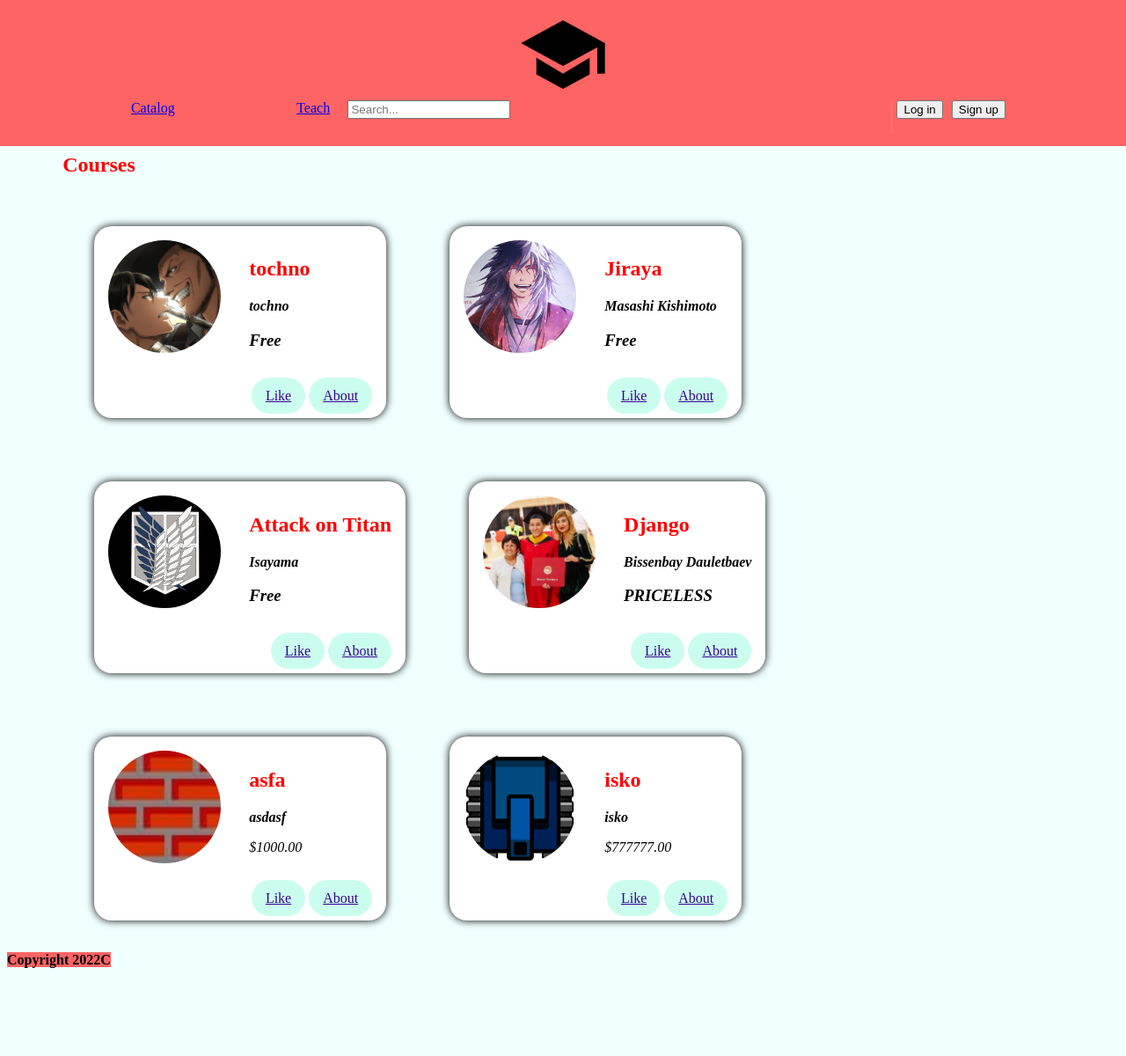
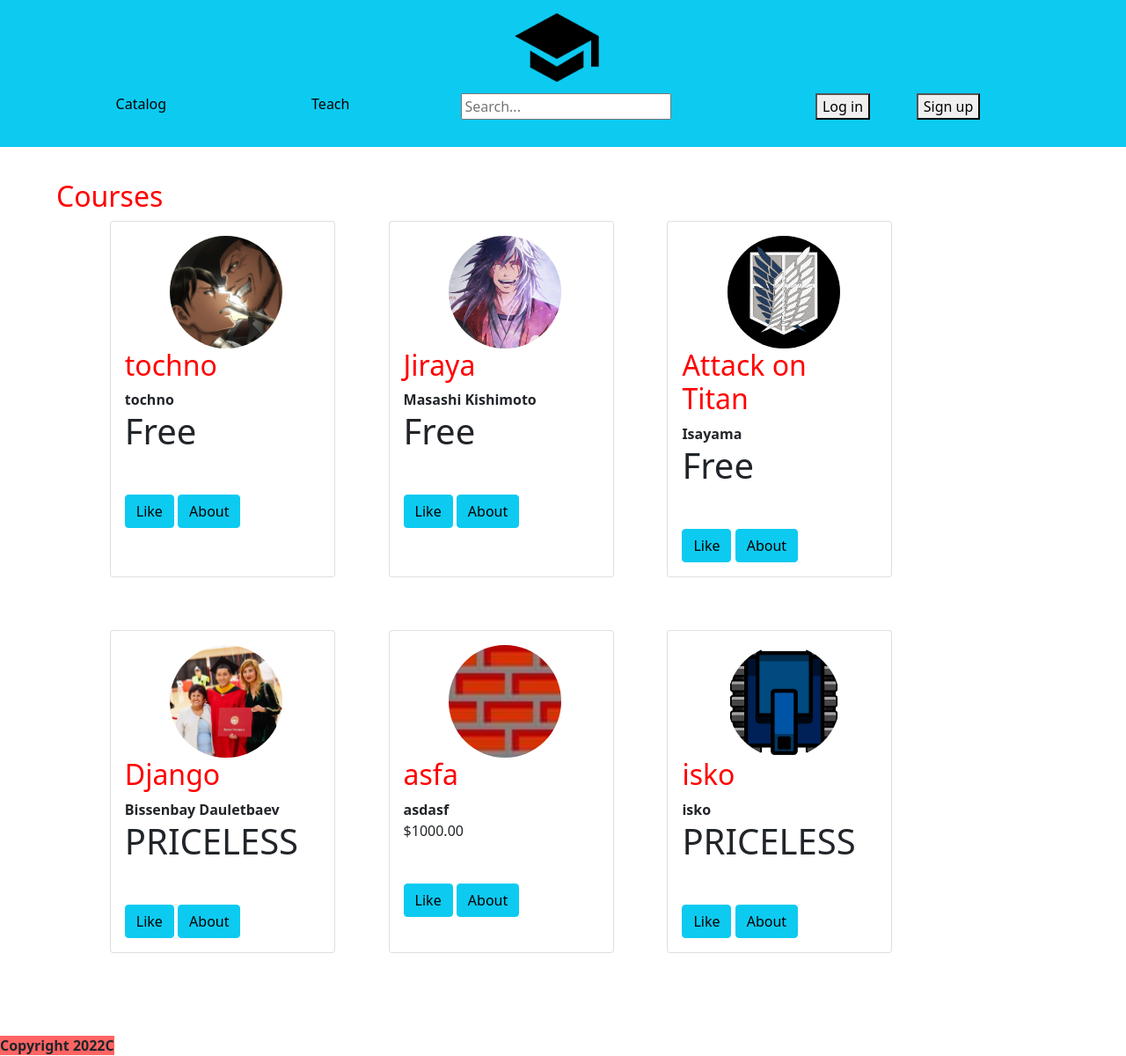
Before and after one commit to sdu-be-22/GNYDA, a Django app: page / in a window 1280 px wide. Shown: the whole page at 88% size. Before the commit the page ends 1100 px from the top, so only its background shows below. Run offline with Django 4.2, Linux system fonts and the light colour scheme; data comes from the database, SQL or seed files in the repository; both versions use the stored data as it was after the commit; some libraries are stand-ins or nearby versions.

Commit message:
front_edit

```diff
--- a/etudkz/main/static/main/header.css
+++ b/etudkz/main/static/main/header.css
@@ -5,33 +5,93 @@
 .nav {
     padding: 15px;
     text-align: center;
-    display: block;
-    background-color: #ff6464;
+    display: flex;
+    justify-content: center;
+    background-color: #0dcaf0;
+}
+
+.main {
+    margin-bottom: 50px;
+}
+
+.card-img-top {
+    max-width: 8rem;
+    max-height: 8rem;
 }
 
 .divider {
-    background-color: darkgray;
+    /* background-color: darkgray; */
     width: 1px;
-    margin-left: 36%;
+    /* margin-left */
 }
 
 .reg {
     margin-left: 10px;
+    min-width: 100px;
+}
+
+a:hover {
+    color: aquamarine;
+}
+
+a:link {
+    text-decoration: none;
+}
+
+.button:hover {
+    color: white;
+}
+
+a:hover {
+    color: aquamarine;
 }
 
 a {
-    margin-top: 10px;
+    /* margin-top: 10px; */
+    text-decoration: none;
+    color: aliceblue;
 }
 
 li {
     margin-top: 0;
-    margin-left: 11%;
+    margin-left: 5%;
 }
 
 .lgin {
     margin-left: 5px;
+    min-width: 100px;
 }
 
 ul {
     list-style-type: none;
 }
+
+
+/*
+.divider {
+    margin-right: 1000px;
+} */
+
+.header_center {
+    display: flex;
+}
+
+.nnn {
+    display: flex;
+    justify-content: center;
+    text-align: center;
+    width: 300px;
+    height: 100%;
+}
+
+.n1 {
+    margin-right: 50%;
+}
+
+.n2 {
+    margin-left: 20px;
+}
+
+.nnn_3 {
+    padding-left: 150px;
+}
--- a/etudkz/main/static/main/test.css
+++ b/etudkz/main/static/main/test.css
@@ -12,9 +12,9 @@ h2 {
 }
 
 ol {
-    list-style: none;
-    margin: 0;
-    padding: 0;
+    /* list-style: none; */
+    /* margin: 0; */
+    /* padding: 0; */
     display: flex;
     flex-wrap: wrap;
 }
@@ -85,3 +85,7 @@ ul {
 li {
     list-style-type: none;
 }
+
+.header_center {
+    display: flex;
+}
--- a/etudkz/main/templates/main/Card.html
+++ b/etudkz/main/templates/main/Card.html
@@ -1,30 +1,28 @@
-{% include 'main/header.html' %}
-
-{% load static %}
-
-{% block card %}
+{% include 'main/header.html' %} {% load static %} {% block card %}
 
 <main>
     <section>
         <h2>Courses</h2>
-            <ol>
+        <ol style="padding: 0; margin-bottom: 2rem;">
             {% for course in courses %}
-                    <li class="meetup-item">
+            <!-- <div class="card-group"> -->
+            <li class="card" style="width: 16rem; margin-bottom: 5%;">
                 <article>
                     {% if request.user.username == course.teacher or request.user.is_superuser %}
-                            <a href="{% url 'delete'  courseid=course.id %}">X</a>
-                        {% endif %}
-                            <div class="meetup-summary">
-                                <div class="meetup-image">
-                                    <img src="{%static course.icon%}" , alt="src">
+                    <a href="{% url 'delete'  courseid=course.id %}">X</a> {% endif %}
+                    <div class=" card-body">
+                        <div class="card-img-top meetup-image">
+                            <img src="{%static course.icon%}" style="margin-left: 40%;" alt="src">
                         </div>
-                                <div class="meetup-details">
+                        <div class="card-title">
                             <h2>{{ course.coursename }}</h2>
                             <address>
                                         <strong>{{ course.teacher }}</strong>
                                             {% if  course.teacher  == 'Yerbol Baygaraev' %}
                                                 <h1>PRICELESS</h1>
                                             {% elif  course.teacher  == 'Bissenbay Dauletbaev' %}
+                                                <h1>PRICELESS</h1>
+                                            {% elif  course.teacher  == 'isko' %}
                                                 <h1>PRICELESS</h1>
                                             {% elif course.price == 0 %}
                                                 <h1>Free</h1>
@@ -36,25 +34,22 @@
                         </div>
                     </div>
 
-                            <div class="meetup-actions">
+                    <div class="card-body">
                         {% if request.user in course.added.all %}
-                                <a class="btn" href="{% url 'like' course.id %}">Dislike</a>
-                                {% else %}
-                                <a class="btn" href="{% url 'like' course.id %}" >Like</a>
-                                {% endif %}
-                                <a href="/{{course.pk}}" class="btn">
+                        <a class="btn btn-info" href="{% url 'like' course.id %}">Dislike</a> {% else %}
+                        <a class="btn btn-info" href="{% url 'like' course.id %}">Like</a> {% endif %}
+                        <a href="/{{course.pk}}" class="btn btn-info">
                                 About
                                 </a>
                     </div>
                 </article>
             </li>
             {% endfor %}
+            <!-- </div> -->
         </ol>
+
     </section>
 </main>
 
 
-{% endblock %}
-
-
-{% include 'main/Footer.html' %}
+{% endblock %} {% include 'main/Footer.html' %}
--- a/etudkz/main/templates/main/header.html
+++ b/etudkz/main/templates/main/header.html
@@ -2,33 +2,43 @@
 
 <head>
     <script src="https://kit.fontawesome.com/d6626765ab.js" crossorigin="anonymous"></script>
+    <link href="https://cdn.jsdelivr.net/npm/bootstrap@5.0.2/dist/css/bootstrap.min.css" rel="stylesheet">
 </head>
 
 <body>
-    <nav class="nav" style="margin: -1%">
+    <div class="main">
+
+        <div class="nav" style="margin: -1%">
             <span>
             <a  href="/html/"><img class="logo" src=" {% static 'main/logo.png' %} "></a>
-    <ol>
-        <li><a href="/">Catalog</a></li>
+        <div class = "header_center">
+            <div class="test1 nnn">
+                <li class="n1"><a href="/" style="color:black;" onmouseover="this.style.color='gray';" onmouseout="this.style.color='black';">Catalog</a></li>
                 {% if request.user.is_authenticated and not request.user.is_superuser %}
-            <li><a href="{% url 'learn'%}">Learning</a></li>
+                    <li class="n1"><a href="{% url 'learn'%}" style="color:black;">Learning</a></li>
                 {% endif %}
-        <li><a href="/teach/">Teach</a></li>
+                <li class="n1"><a href="/teach/" style="color:black;" onmouseover="this.style.color='gray';" onmouseout="this.style.color='black';">Teach</a></li>
+
+            </div>
+            <div class="nnn">
                 <form action="{% url 'searching' %}" method="post">
                     {% csrf_token %}
                 <li><input type="search" placeholder="Search..." name = 'name'></li>
                 </form>
+            </div>
             <div class="divider"></div>
-
+            <div class="nnn nnn_3">
                 {% if request.user.is_authenticated %}
-            <li class="lgin"> <a id ='' href="/account"><button>{{ request.user.username }}</button></a></li>
-            <li class="reg"> <a href="{% url 'logout' %}"><button>logout</button> </a></li>
+                    <li class="lgin n2"> <a id ='' href="/account"><button>{{ request.user.username }}</button></a></li>
+                    <li class="reg n2"> <a href="{% url 'logout' %}"><button>logout</button> </a></li>
                 {% else %}
-            <li class="lgin"> <a href="/teach/login"><button>Log in</button></a></li>
-            <li class="reg"> <a href="/teach/test"><button>Sign up</button> </a></li>
+                    <li class="lgin n2"> <a href="/teach/login"><button>Log in</button></a></li>
+                    <li class="reg n2"> <a href="/teach/test"><button>Sign up</button> </a></li>
                 {% endif %}
-    </ol>
+            </div>
+        </div>
         </span>
-    </nav>
+        </div>
+    </div>
 </body>
 {% endblock %}
--- a/etudkz/teach/static/accounts.css
+++ b/etudkz/teach/static/accounts.css
@@ -1,9 +1,11 @@
 .main {
     padding: 40px;
 }
-.nav1{
+
+.nav1 {
     width: 300px;
 }
+
 .nav2 {
     display: flex;
     justify-content: center;
```
Also changed, not shown: etudkz/db.sqlite3, etudkz/main/static/course_images/brick.jpg (added), etudkz/main/static/course_images/second.png (added), 1 other file. Lines whose indentation alone changed are shown as unchanged.
